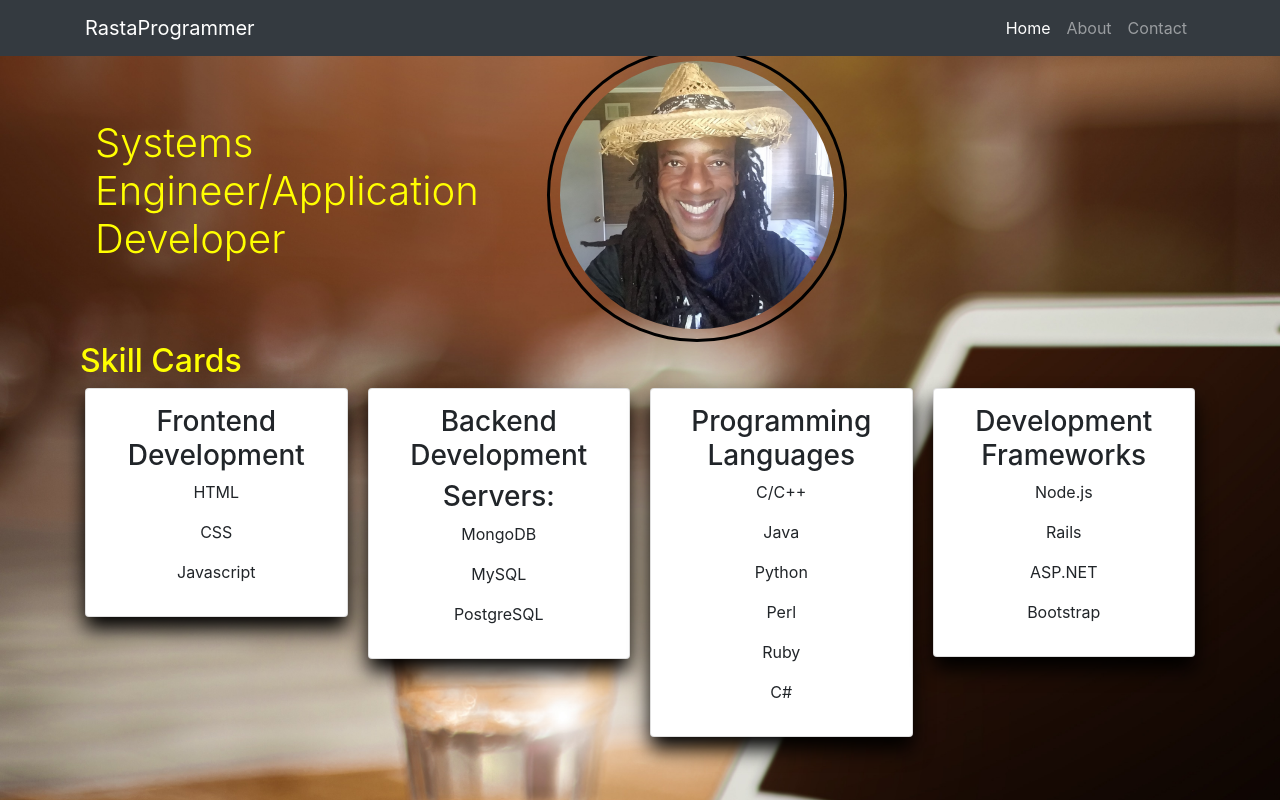
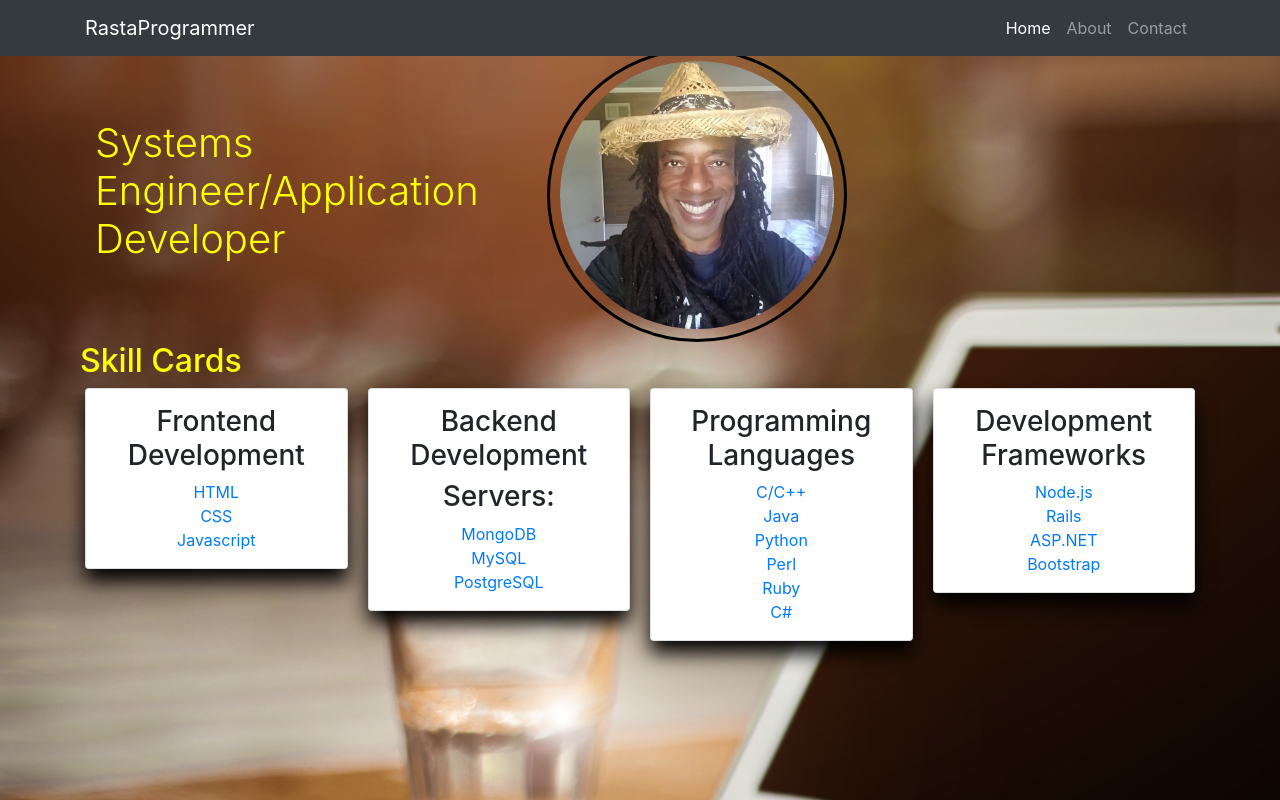
Before and after one commit to rasta-dthomas/react-multi-page-website, a React (Create React App) app: page / in a window 1280 px wide. Shown: the top 800 px of the page. Built offline with nearby package versions, Linux system fonts and the light colour scheme.

Commit message:
Turned .card subtitles to a_href tags

```diff
--- a/src/Components/Cards.jsx
+++ b/src/Components/Cards.jsx
@@ -12,38 +12,38 @@ class Cards extends Component {
                     <div className="column">
                         <div className="card">
                             <h3>Frontend Development</h3>
-                            <p>HTML</p>
-                            <p>CSS</p>
-                            <p>Javascript</p>
+                            <a href="HTML">HTML</a>
+                            <a href="CSS">CSS</a>
+                            <a href="Javascript">Javascript</a>
                         </div>
                     </div>
                     <div className="column">
                         <div className="card">
                             <h3>Backend Development</h3>
                             <h3>Servers:</h3>
-                            <p>MongoDB</p>
-                            <p>MySQL</p>
-                            <p>PostgreSQL</p>
+                            <a href="MongoDB">MongoDB</a>
+                            <a href="MySQL">MySQL</a>
+                            <a href="PostgreSQL">PostgreSQL</a>
                         </div>
                     </div>
                     <div className="column">
                         <div className="card">
                             <h3>Programming Languages</h3>
-                            <p>C/C++</p>
-                            <p>Java</p>
-                            <p>Python</p>
-                            <p>Perl</p>
-                            <p>Ruby</p>
-                            <p>C#</p>
+                            <a href="C/C++">C/C++</a>
+                            <a href="Java">Java</a>
+                            <a href="Python">Python</a>
+                            <a href="Perl">Perl</a>
+                            <a href="Ruby">Ruby</a>
+                            <a href="C#">C#</a>
                         </div>
                     </div>
                     <div className="column">
                         <div className="card">
                             <h3>Development Frameworks</h3>
-                            <p>Node.js</p>
-                            <p>Rails</p>
-                            <p>ASP.NET</p>
-                            <p>Bootstrap</p>
+                            <a href="Node.js">Node.js</a>
+                            <a href="Rails">Rails</a>
+                            <a href="ASP.NET">ASP.NET</a>
+                            <a href="Bootstrap">Bootstrap</a>
                         </div>
                     </div>
                 </div>
```
